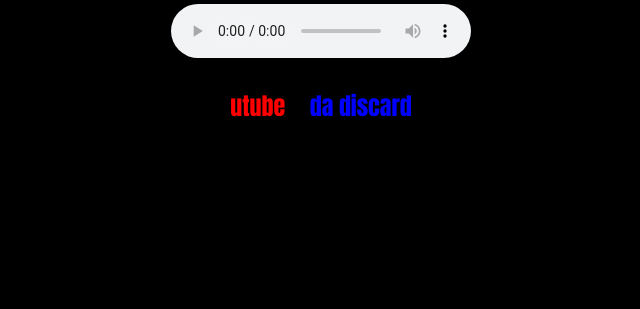
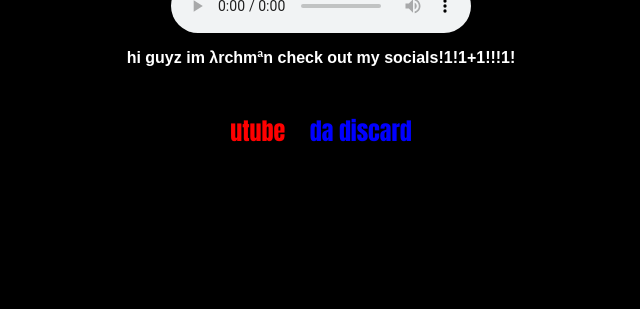
Before and after one commit to Archvile911/Archvile911.github.io, a plain HTML site: page index.html in a window 1280 px wide. Shown: the part 491-800 px from the top of the page, without its empty margins (319-959 px from the left). Drawn offline with Linux system fonts and the light colour scheme.

Commit message:
Update index.html

```diff
--- a/index.html
+++ b/index.html
@@ -15,6 +15,11 @@
   <!-- Audio player with visible controls -->
   <audio src="https://files.catbox.moe/ynh97h.mp3" autoplay loop controls></audio>
 
+  <!-- Intro text -->
+  <p style="text-align: center; font-weight: bold; margin: 1em 0;">
+    hi guyz im λrchmªn check out my socials!1!1+1!!!1!
+  </p>
+
   <!-- Links -->
   <div class="links">
     <a href="https://youtube.com/@Archville" target="_blank" class="link-red">utube</a>
```
